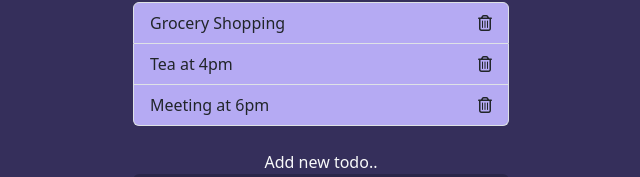
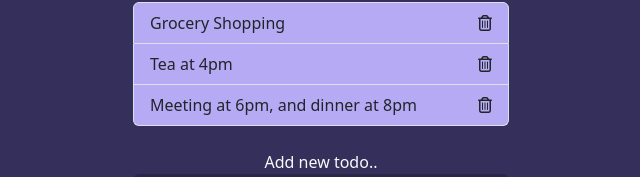
Before and after one commit to madhura-dev/demo-todo-pipeline, a plain HTML site: page todos/index.html in a window 1280 px wide. Shown: the part 154-331 px from the top of the page, without its empty margins (319-959 px from the left). Drawn offline with nearby package versions, Linux system fonts and the light colour scheme.

Commit message:
3rd commit

```diff
--- a/todos/index.html
+++ b/todos/index.html
@@ -35,7 +35,7 @@
             </li>
 
             <li class="list-group-item d-flex justify-content-between align-items-center">
-                <span>Meeting at 6pm</span>
+                <span>Meeting at 6pm, and dinner at 8pm</span>
                     <i class="far fa-trash-alt delete"></i>
 
             </li>
```
Also changed, not shown: index.html (added).
